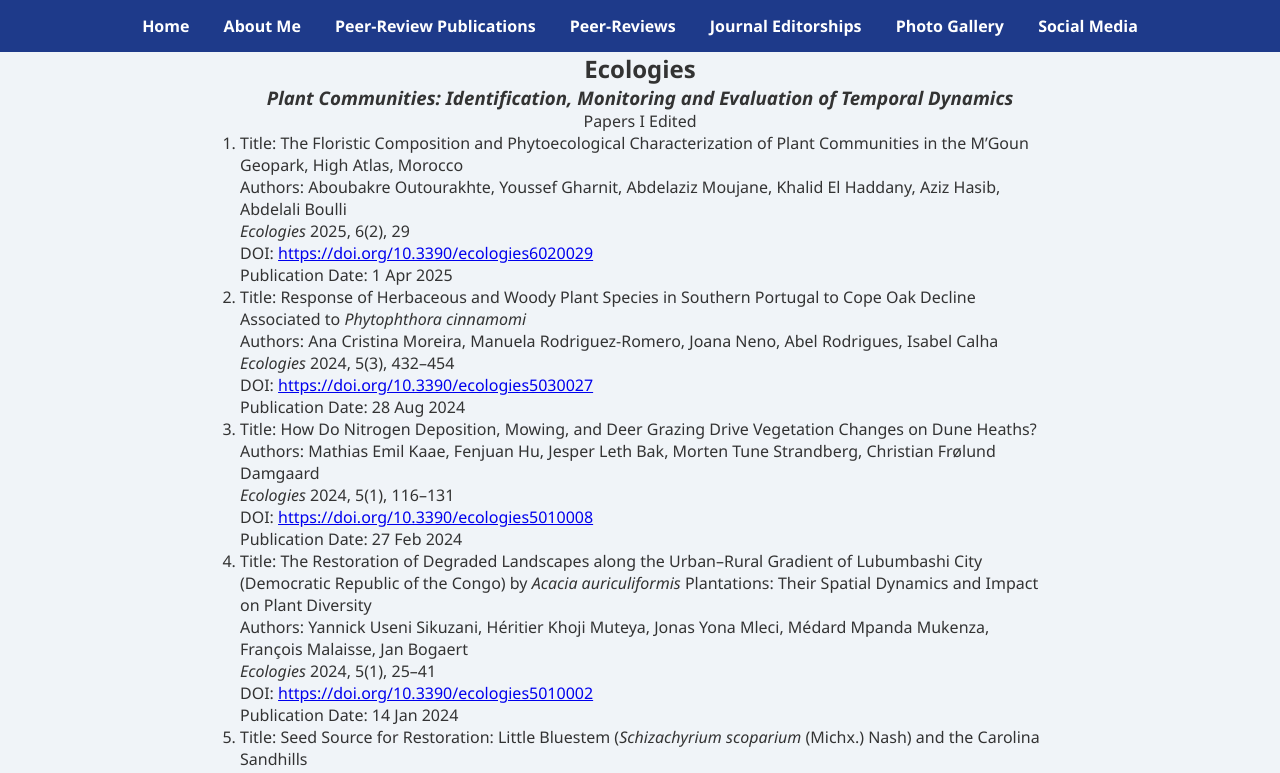
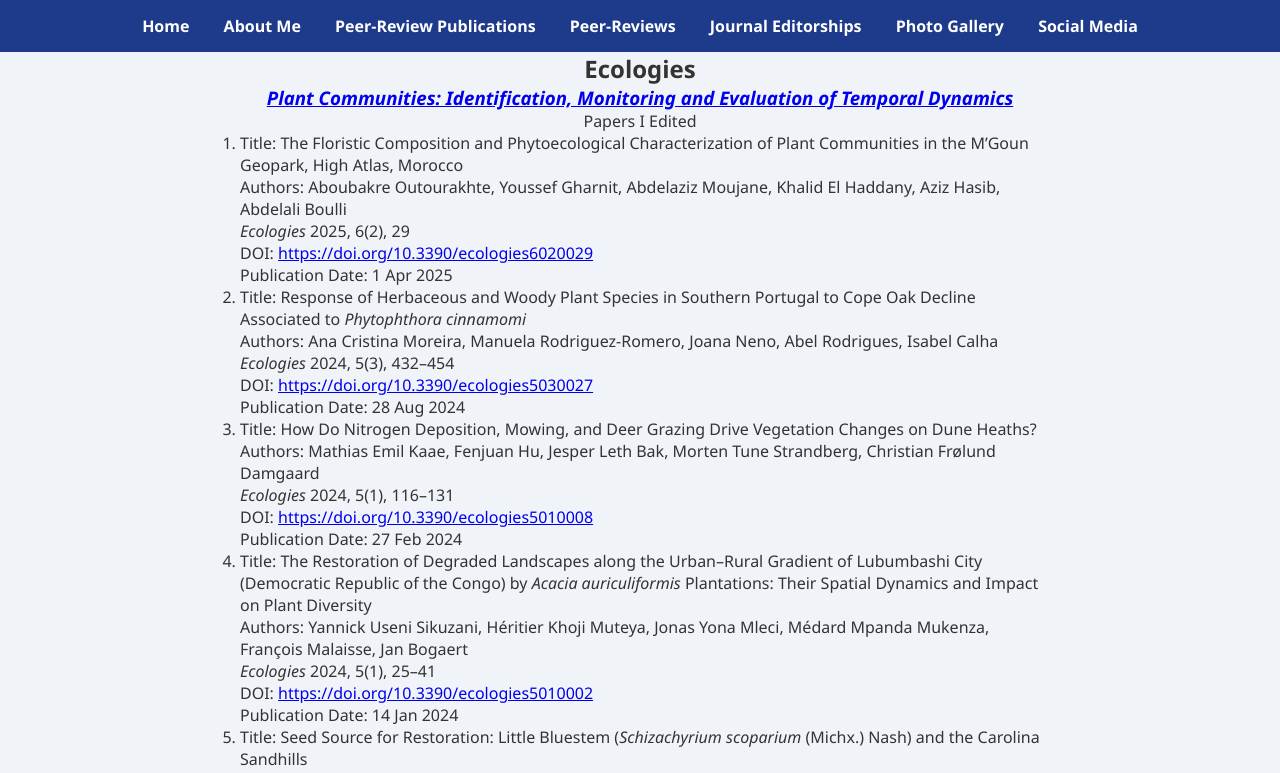
Before and after one commit to digital-ecosphere/my-personal-website, a plain HTML site: page editor.html in a window 1280 px wide. Shown: the top 773 px of the page. Drawn offline with Linux system fonts and the light colour scheme.

Commit message:
editor.html

```diff
--- a/editor.html
+++ b/editor.html
@@ -21,10 +21,15 @@
   <!-- Editor Container (Center-Aligned) -->
   <div class="editor-container" style="text-align: center; max-width: 1200px; margin: 0 auto;">
 
-    <!-- Papers Edited: Ecologies -->
-    <h2>Ecologies</h2>
-    <h3><em>Plant Communities: Identification, Monitoring and Evaluation of Temporal Dynamics</em></h3>
-    <p>Papers I Edited</p>
+<h2>Ecologies</h2>
+<h3>
+  <em>
+    <a href="https://www.mdpi.com/journal/ecologies/special_issues/VI2K4127UU" target="_blank">
+      Plant Communities: Identification, Monitoring and Evaluation of Temporal Dynamics
+    </a>
+  </em>
+</h3>
+<p>Papers I Edited</p>
     <ol style="display: inline-block; text-align: left; max-width: 800px;">
       <li>
         Title: The Floristic Composition and Phytoecological Characterization of Plant Communities
```
